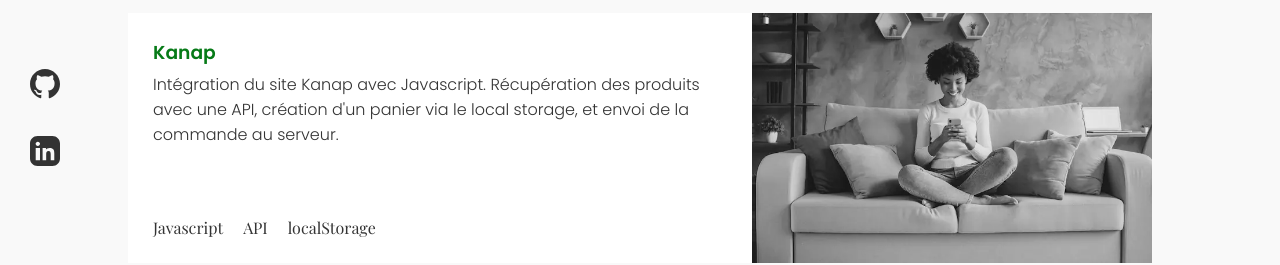
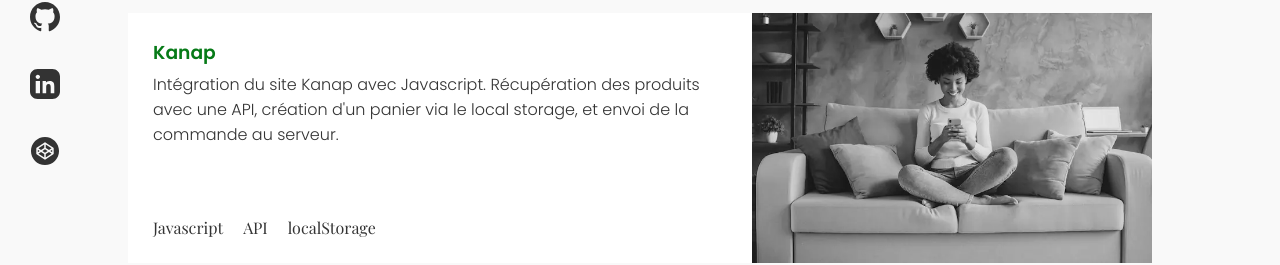
Before and after one commit to krauzeure/portfolio, a React (Create React App) app: page / in a window 1280 px wide. Shown: the part 497-762 px from the top of the page. Built offline with nearby package versions, Linux system fonts and the light colour scheme.

Commit message:
Adding codepen link

```diff
--- a/src/Components/SocialMedia/SocialMedia.jsx
+++ b/src/Components/SocialMedia/SocialMedia.jsx
@@ -2,6 +2,7 @@ import React from 'react'
 
 import Github from './github.svg'
 import LinkedIn from './linkedin.svg'
+import Codepen from './codepen.svg'
 
 import './SocialMedia.css'
 
@@ -23,6 +24,10 @@ export function SocialMedia() {
           <img src={LinkedIn} alt="linkedin"
           className={contextValue.theme ? "social-media-logo" : "social-media-logo social-media-logo-inverted"}/>
         </a>
+        <a href="https://codepen.io/krauzeure" target="_blank" rel="noreferrer">
+          <img src={Codepen} alt="codepen"
+          className={contextValue.theme ? "social-media-logo" : "social-media-logo social-media-logo-inverted"}/>
+        </a>
     </div>
   )
 }
```
Also changed, not shown: src/Components/SocialMedia/codepen.svg (added).
